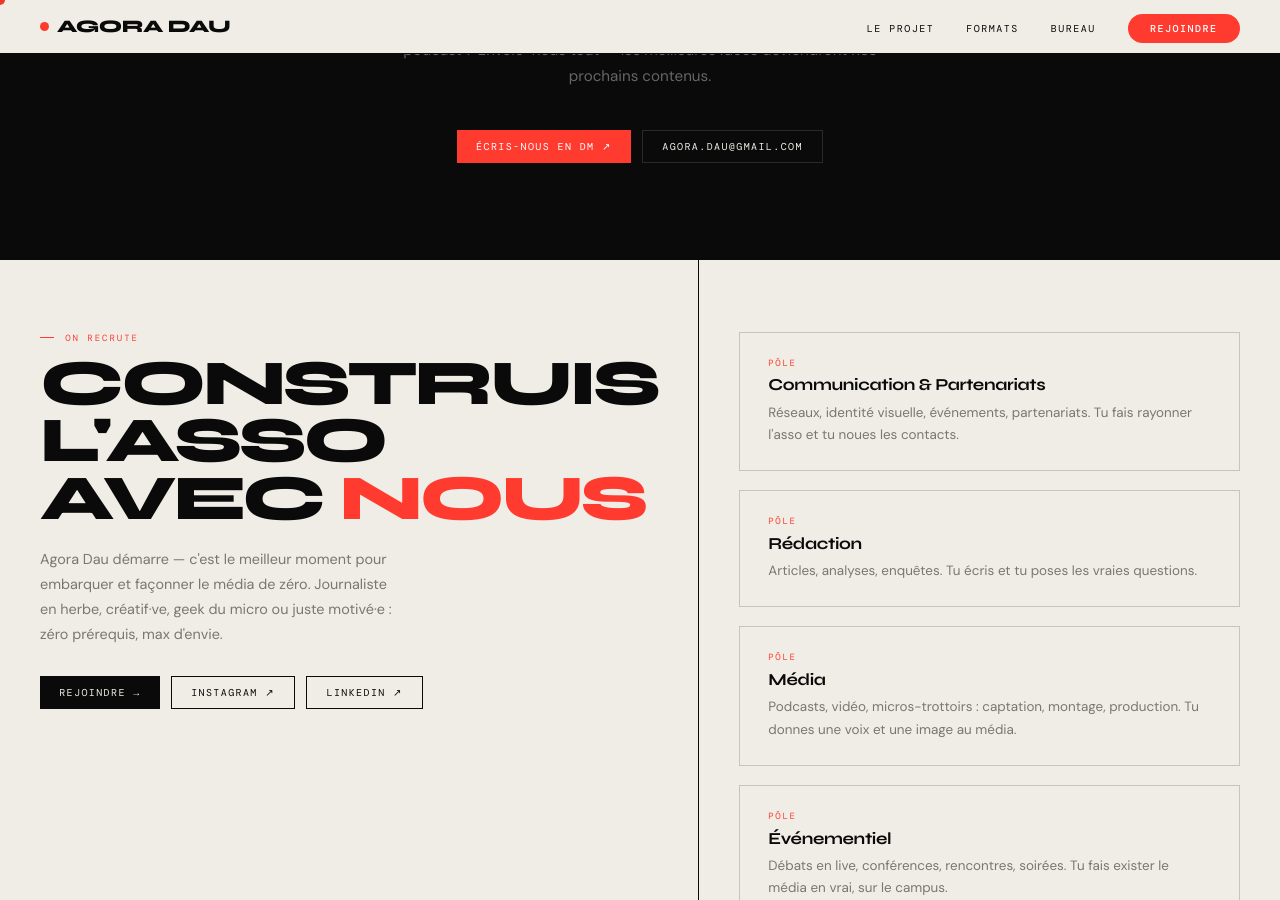
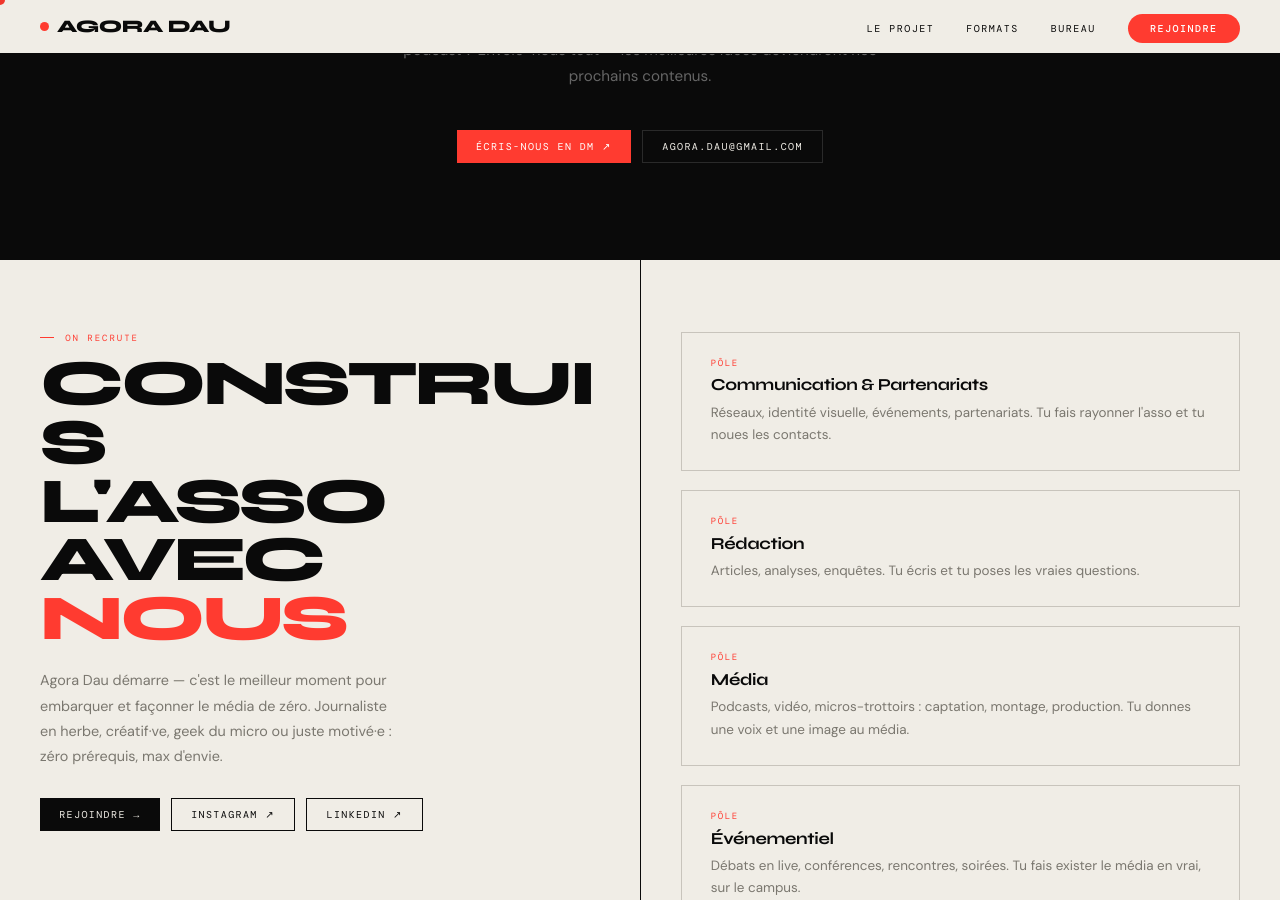
Before and after one commit to theo1guery-cmyk/AgoraDau, a Jekyll site: the page index.html, which Jekyll copies as it is, in a window 1280 px wide and 900 px high, scrolled down 4519 px. Built offline with Jekyll 4.4.1, drawn with Linux system fonts in a browser that asks for light colours; some web fonts are replaced.

Commit message:
fix(mobile): corrige le débordement horizontal (sections coupées)
- #rejoindre : grid en minmax(0,1fr) + min-width:0 sur colonnes (piège 1fr=minmax(auto,1fr))
- padding mobile réduit + titre .rj-h ramené pour que 'CONSTRUIS' tienne sur une ligne
- entêtes de section .sh : min-width:0 + overflow-wrap sur .s-title
Plus aucun débordement à 360/390px, négligeable (2px) à 320px.

Co-Authored-By: Claude Opus 4.8 <noreply@anthropic.com>

```diff
--- a/index.html
+++ b/index.html
@@ -306,9 +306,10 @@ nav.pinned{background:var(--paper);border-bottom:1px solid var(--ink);}
    ===================== */
 .sec{padding:4.5rem 2.5rem;border-bottom:1.5px solid var(--ink);}
 .sh{display:flex;align-items:flex-end;justify-content:space-between;flex-wrap:wrap;gap:1rem;margin-bottom:3rem;}
+.sh>div{min-width:0;}
 .s-over{font-family:var(--mono);font-size:9px;letter-spacing:.22em;text-transform:uppercase;color:var(--red);display:flex;align-items:center;gap:.7rem;margin-bottom:.7rem;}
 .s-over::before{content:"";width:14px;height:1.5px;background:var(--red);}
-.s-title{font-family:var(--display);font-size:clamp(2rem,4vw,3.5rem);font-weight:800;letter-spacing:-.04em;line-height:.95;text-transform:uppercase;}
+.s-title{font-family:var(--display);font-size:clamp(2rem,4vw,3.5rem);font-weight:800;letter-spacing:-.04em;line-height:.95;text-transform:uppercase;overflow-wrap:break-word;}
 .s-title em{color:var(--red);font-style:normal;}
 .s-aside{font-family:var(--mono);font-size:9px;letter-spacing:.15em;text-transform:uppercase;color:var(--mist);}
 
@@ -403,12 +404,12 @@ nav.pinned{background:var(--paper);border-bottom:1px solid var(--ink);}
 /* =====================
    REJOINDRE
    ===================== */
-#rejoindre{display:grid;grid-template-columns:1fr 1fr;border-bottom:1.5px solid var(--ink);}
-.rj-l{padding:4.5rem 2.5rem;align-self:start;position:sticky;top:96px;}
-.rj-h{font-family:var(--display);font-size:clamp(2.5rem,5vw,5rem);font-weight:800;letter-spacing:-.05em;line-height:.9;text-transform:uppercase;margin-bottom:1.2rem;}
+#rejoindre{display:grid;grid-template-columns:minmax(0,1fr) minmax(0,1fr);border-bottom:1.5px solid var(--ink);}
+.rj-l{padding:4.5rem 2.5rem;align-self:start;position:sticky;top:96px;min-width:0;}
+.rj-h{font-family:var(--display);font-size:clamp(1.8rem,5vw,5rem);font-weight:800;letter-spacing:-.05em;line-height:.92;text-transform:uppercase;margin-bottom:1.2rem;overflow-wrap:break-word;}
 .rj-h em{color:var(--red);font-style:normal;}
 .rj-body{font-size:.9rem;line-height:1.75;color:var(--mist);max-width:360px;margin-bottom:1.8rem;}
-.rj-r{padding:4.5rem 2.5rem;display:flex;flex-direction:column;gap:1.2rem;border-left:1.5px solid var(--ink);}
+.rj-r{padding:4.5rem 2.5rem;display:flex;flex-direction:column;gap:1.2rem;border-left:1.5px solid var(--ink);min-width:0;}
 .rcard{position:relative;border:1.5px solid var(--stone);padding:1.5rem 1.8rem;transition:background .3s var(--ease),border-color .3s var(--ease),transform .3s var(--ease),color .3s var(--ease);cursor:default;overflow:hidden;}
 .rcard:hover{border-color:var(--ink);background:var(--ink);color:var(--paper);transform:translateX(8px);}
 .rc-role{font-family:var(--mono);font-size:9px;letter-spacing:.18em;text-transform:uppercase;color:var(--red);margin-bottom:.35rem;transition:color .3s;}
@@ -577,9 +578,9 @@ footer{background:var(--ink);color:var(--paper);padding:3rem 2.5rem;}
   .card.xl{grid-column:auto;}
   #micros{grid-template-columns:1fr;}
   .micros-l{border-right:none;border-bottom:1.5px solid var(--ink);}
-  #rejoindre{grid-template-columns:1fr;}
-  .rj-l{border-bottom:1.5px solid var(--ink);position:static;}
-  .rj-r{border-left:none;}
+  #rejoindre{grid-template-columns:minmax(0,1fr);}
+  .rj-l{border-bottom:1.5px solid var(--ink);position:static;padding:3rem 1.4rem;}
+  .rj-r{border-left:none;padding:2rem 1.4rem 3rem;}
   .pub-feat{grid-template-columns:minmax(0,1fr);}
   .pub-slide{grid-template-columns:minmax(0,1fr);}
   .pub-feat-body{padding:2rem 1.5rem;}
```
